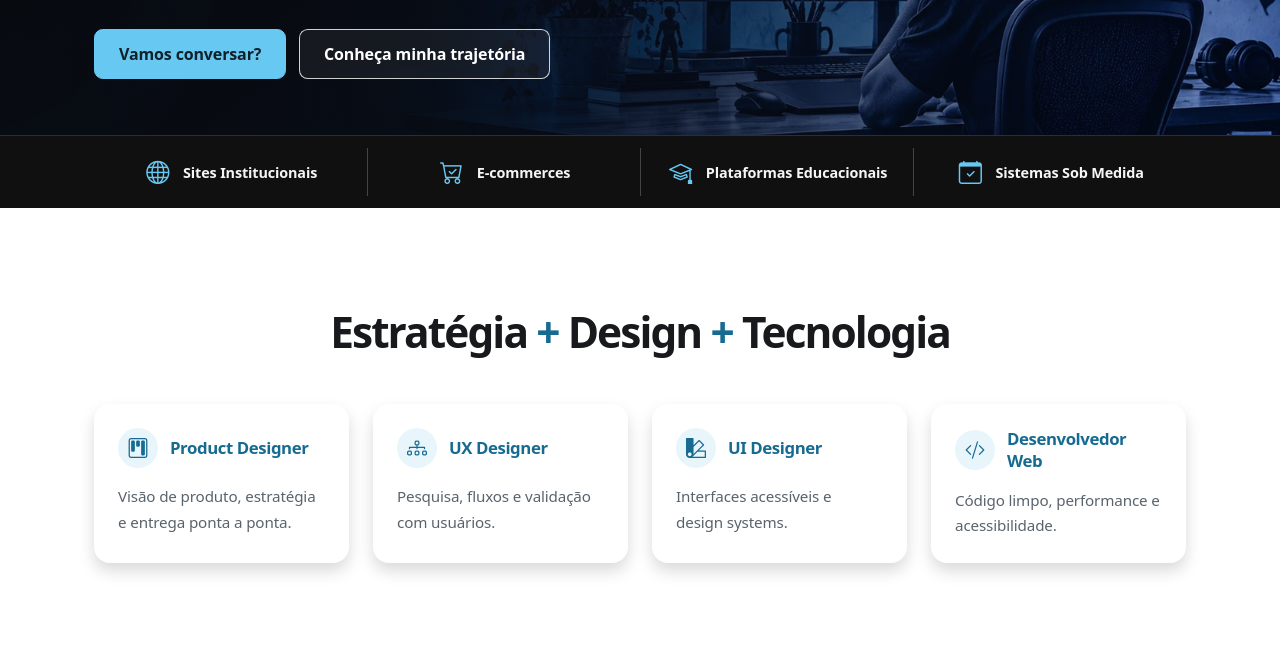
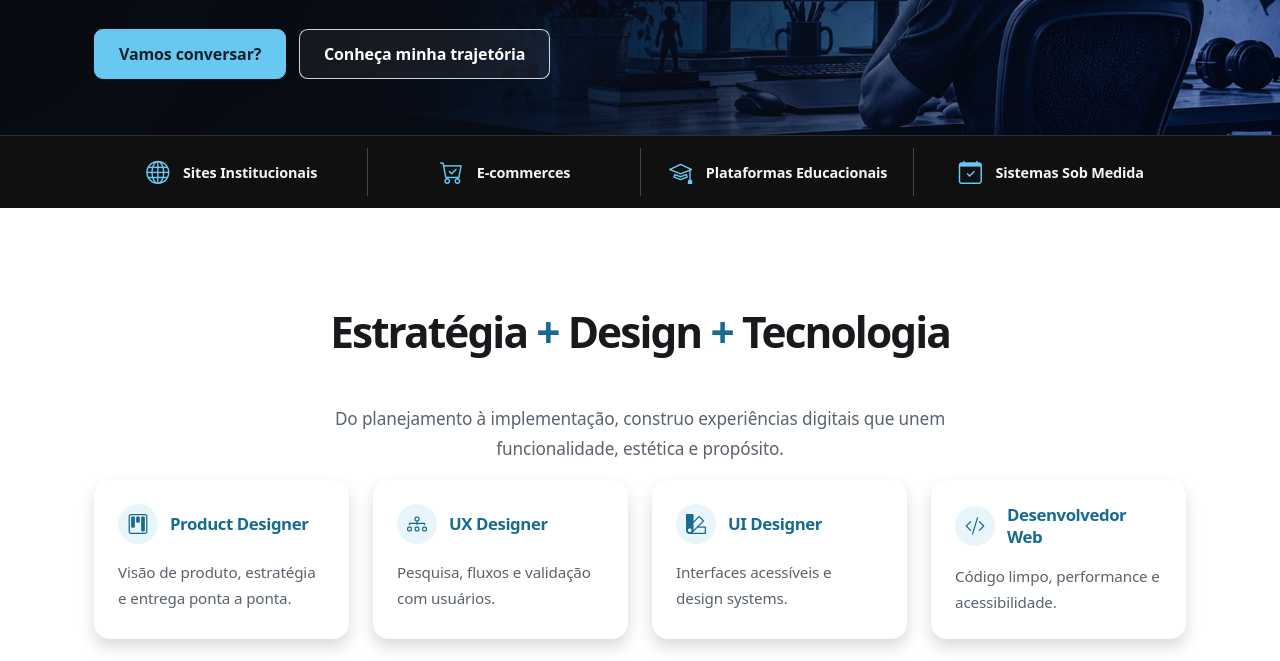
Before and after one commit to ChicoGui/chicogui.github.io, a plain HTML site: page index.html in a window 1280 px wide. Shown: the part 405-1066 px from the top of the page. Drawn offline with nearby package versions, Linux system fonts and the light colour scheme.

Commit message:
Adiciona subtítulo à seção Atuação

```diff
--- a/index.html
+++ b/index.html
@@ -95,6 +95,7 @@
 <section id="areas" class="reveal" aria-labelledby="areas-title">
   <div class="container">
     <h2 id="areas-title" class="text-center mb-5 areas-title">Estratégia <span class="title-plus">+</span> Design <span class="title-plus">+</span> Tecnologia</h2>
+    <p class="areas-subtitle text-center mx-auto">Do planejamento à implementação, construo experiências digitais que unem funcionalidade, estética e propósito.</p>
     <div class="row row-cols-1 row-cols-md-2 row-cols-lg-4 g-4" id="cardsAreas"></div>
   </div>
 </section>
```
